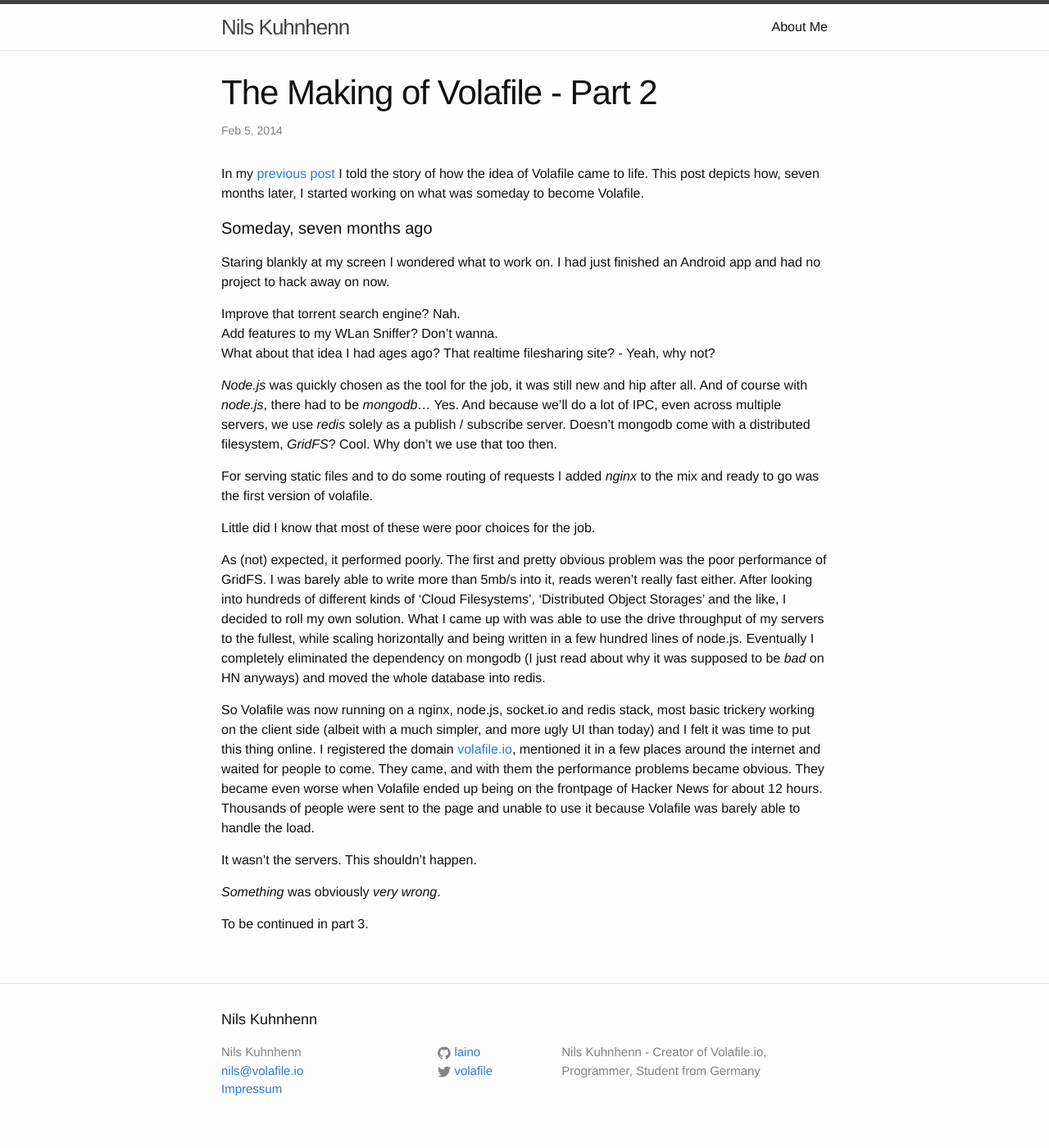
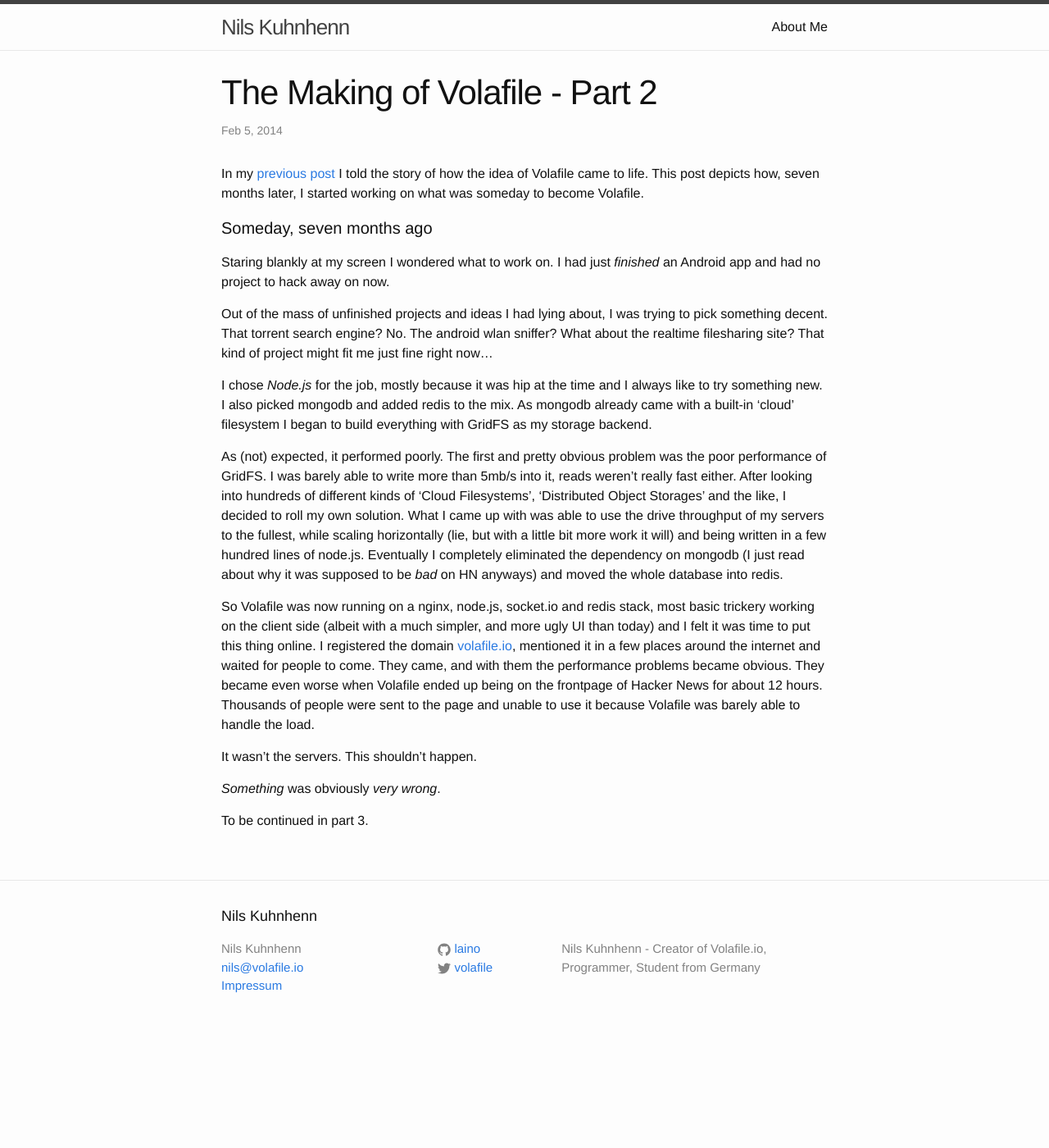
Before and after one commit to laino/blog, a Jekyll site: the page built from _posts/2014-02-05-makingof2.markdown, in a window 1280 px wide. Shown: the whole page at 82% size. Built offline with Jekyll 4.4.1, drawn with Linux system fonts in a browser that asks for light colours; after the commit the page ends 1274 px from its top, so only the background shows below that.

Commit message:
improve making of 2

```diff
--- a/_posts/2014-02-05-makingof2.markdown
+++ b/_posts/2014-02-05-makingof2.markdown
@@ -13,29 +13,18 @@
 ####Someday, seven months ago
 
 Staring blankly at my screen I wondered what to work on. I had just
-finished an Android app and had no project to hack away on now. <br>
+*finished* an Android app and had no project to hack away on now. <br>
 
-Improve that torrent search engine? Nah. <br>
-Add features to my WLan Sniffer? Don't wanna. <br>
-What about that idea I had ages ago? That realtime filesharing site? - Yeah, why
-not?
+Out of the mass of unfinished projects and ideas I had lying about, I was trying to pick something decent. That torrent search engine? No. The android wlan sniffer? What about the realtime filesharing site? That kind of project might fit me just fine right now...
 
-*Node.js* was quickly chosen as the tool for the job, it was still new and
-hip after all. And of course with *node.js*, there had to be *mongodb*... Yes. And
-because we'll do a lot of IPC, even across multiple servers, we use *redis* solely as a publish / subscribe server. Doesn't mongodb come with a distributed filesystem, *GridFS*? Cool. Why don't we use that too then.
-
-For serving static files and to do some routing of requests I added *nginx* to
-the mix and ready to go was the first version of volafile.
-
-Little did I know that most of these were poor choices for the job.
+I chose *Node.js* for the job, mostly because it was hip at the time and I always like to try something new. I also picked mongodb and added redis to the mix. As mongodb already came with a built-in 'cloud' filesystem I began to build everything with GridFS as my storage backend.
 
 As (not) expected, it performed poorly. The first and pretty obvious problem was the
 poor performance of GridFS. I was barely able to write more than 5mb/s into
 it, reads weren't really fast either. After looking into hundreds of different
 kinds of 'Cloud Filesystems', 'Distributed Object Storages' and the like,
 I decided to roll my own solution. What I came up with was able to use the drive
-throughput of my servers to the fullest, while scaling horizontally and being
-written in a few hundred lines of node.js. Eventually I completely eliminated
+throughput of my servers to the fullest, while scaling horizontally (lie, but with a little bit more work it will) and being written in a few hundred lines of node.js. Eventually I completely eliminated
 the dependency on mongodb (I just read about why it was supposed to be *bad* on HN anyways) and
 moved the whole database into redis.
 
```
